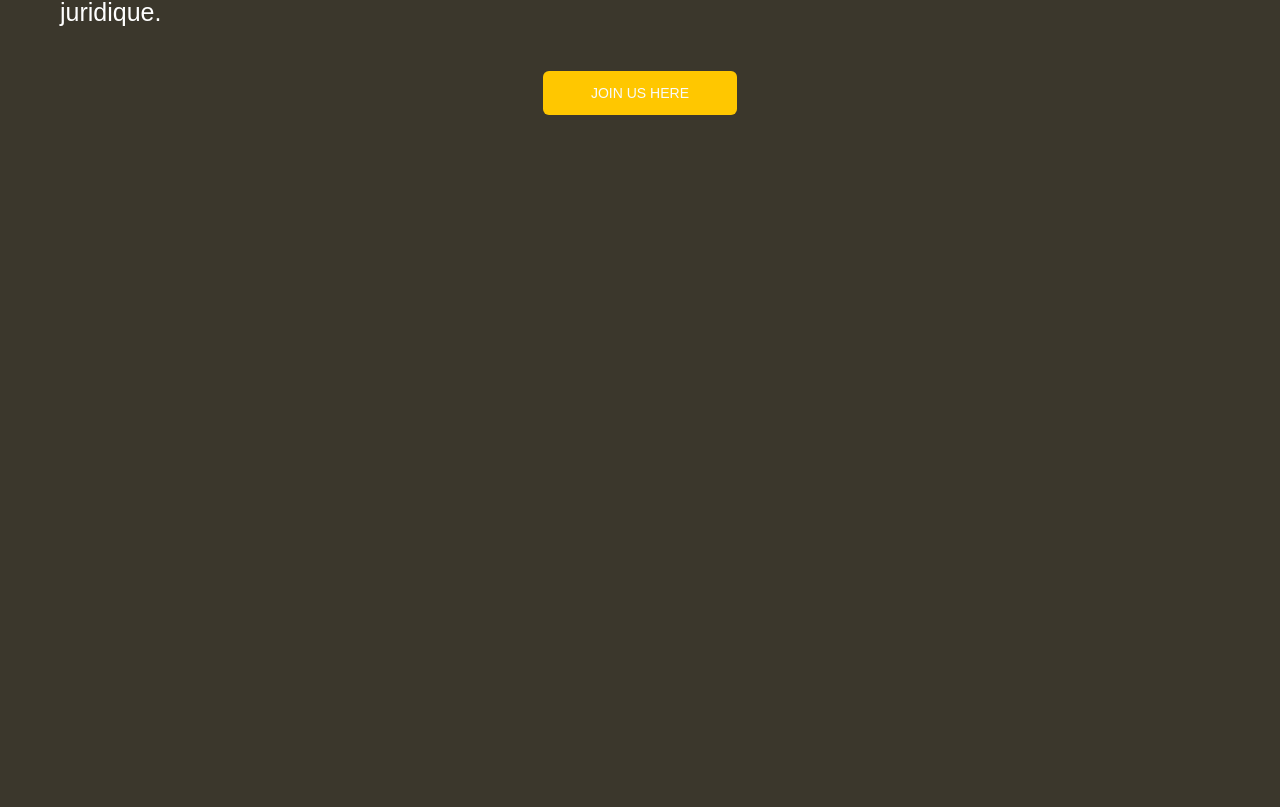
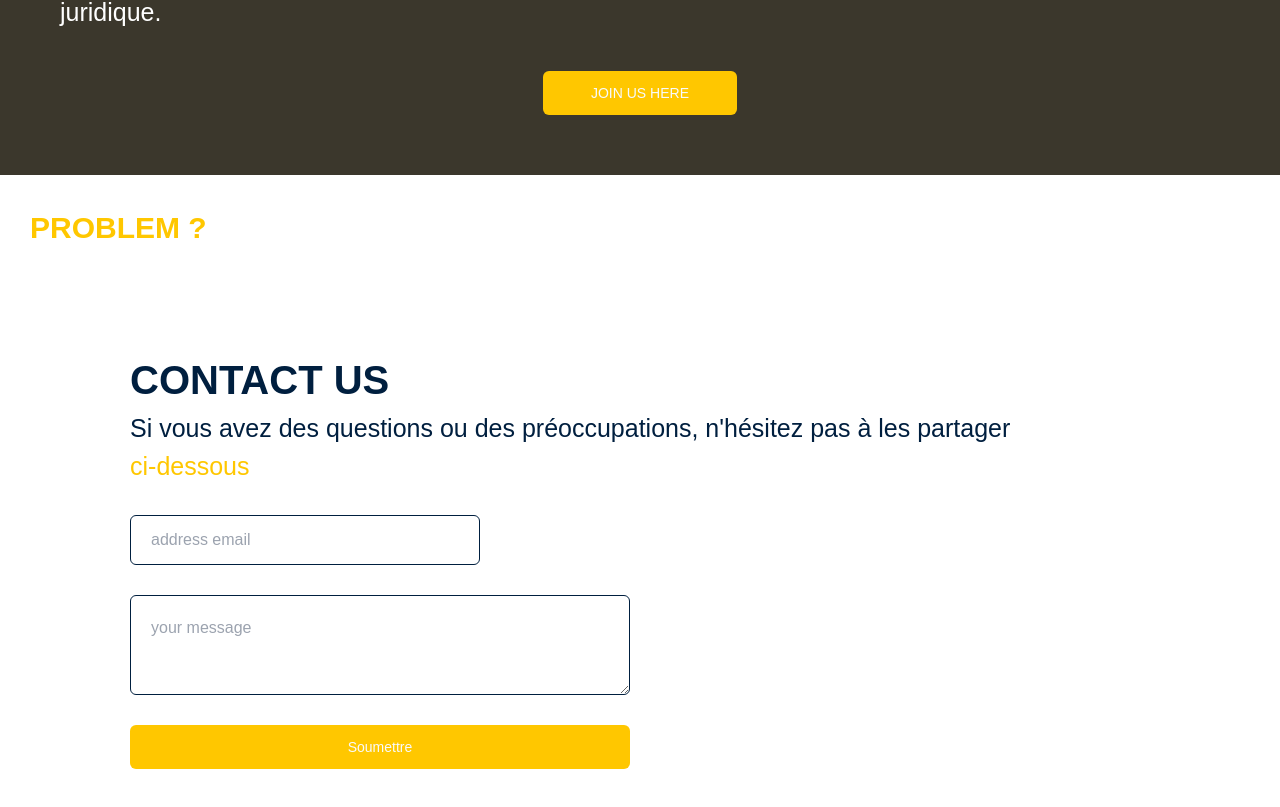
Before and after one commit to mondher0/dz-mouhami, a Next.js app: page / in a window 1280 px wide. Shown: the part 4452-5259 px from the top of the page. Before the commit the page ends 4627 px from the top, so only its background shows below. Built offline with nearby package versions, Linux system fonts and the light colour scheme.

Commit message:
adding contact us

```diff
--- a/src/app/page.js
+++ b/src/app/page.js
@@ -1,4 +1,5 @@
 import AboutUs from "@/components/home/AboutUs";
+import ContactUs from "@/components/home/ContactUs";
 import HomeHero from "@/components/home/HomeHero";
 import LoyerSection from "@/components/home/LoyerSection";
 import OurServices from "@/components/home/OurServices";
@@ -12,6 +13,7 @@ export default function Home() {
       <OurServices />
       <TopRatedLoyers />
       <LoyerSection />
+      <ContactUs />
     </>
   );
 }
--- /dev/null
+++ b/src/components/home/ContactUs.jsx
@@ -0,0 +1,32 @@
+import React from "react";
+import { Button } from "../ui/button";
+
+const ContactUs = () => {
+  return (
+    <section className="bg-white p-[30px]">
+      <p className="text-[#FFC700] text-[30px] font-semibold">PROBLEM ?</p>
+      <div className="flex flex-col items-start justify-center m-[100px]">
+        <h1 className="text-[#001F3F] text-[40px] font-bold ">CONTACT US</h1>
+        <p className="text-[#001F3F] text-[25px] font-medium">
+          Si vous avez des questions ou des préoccupations, n'hésitez pas à les
+          partager
+          <br /> <span className="text-[#FFC700]">ci-dessous</span>
+        </p>
+        <form className="flex flex-col">
+          <input
+            type="text"
+            placeholder="address email"
+            className="w-[350px] h-[50px] border-[1px] border-[#001F3F] rounded-md mt-[30px] p-5 outline-none"
+          />
+          <textarea
+            placeholder="your message"
+            className="w-[500px] h-[100px] border-[1px] border-[#001F3F] rounded-md mt-[30px] p-5 outline-none"
+          />
+          <Button className="mt-[30px] ">Soumettre</Button>
+        </form>
+      </div>
+    </section>
+  );
+};
+
+export default ContactUs;
```
